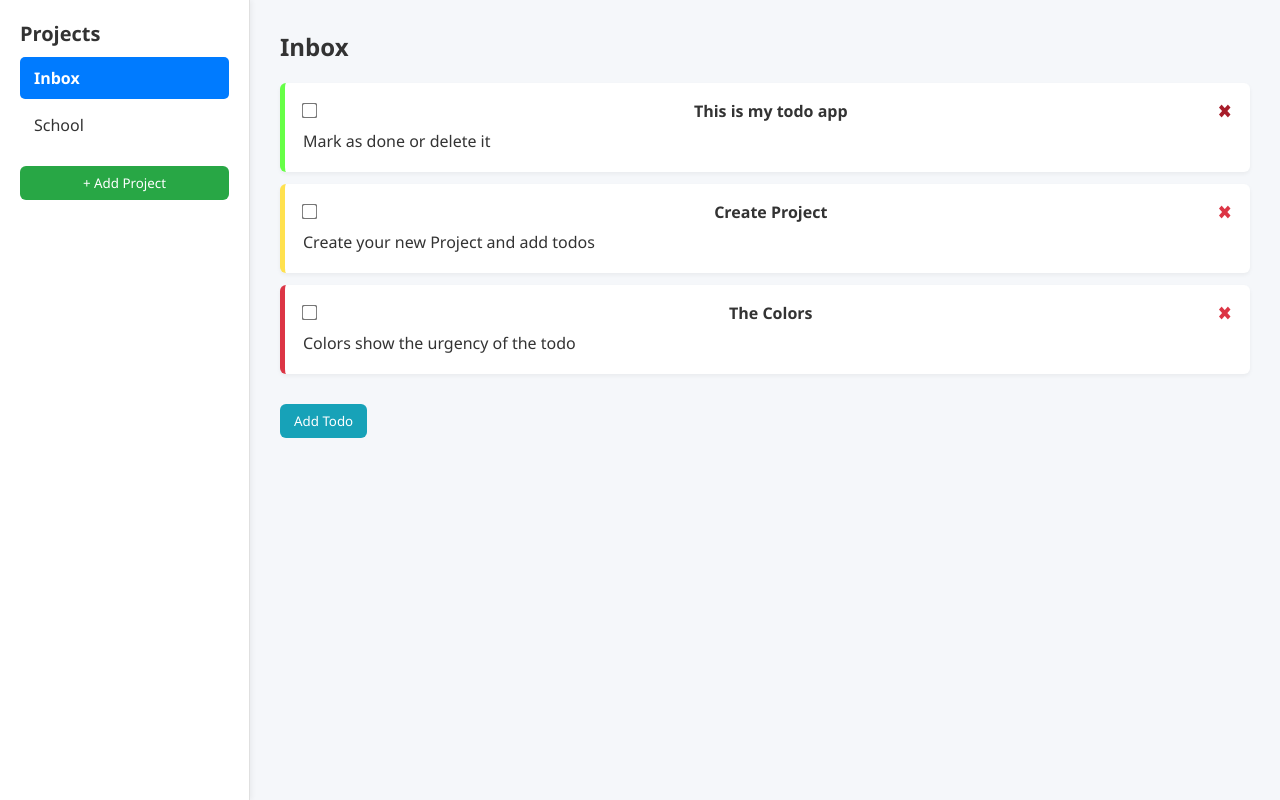
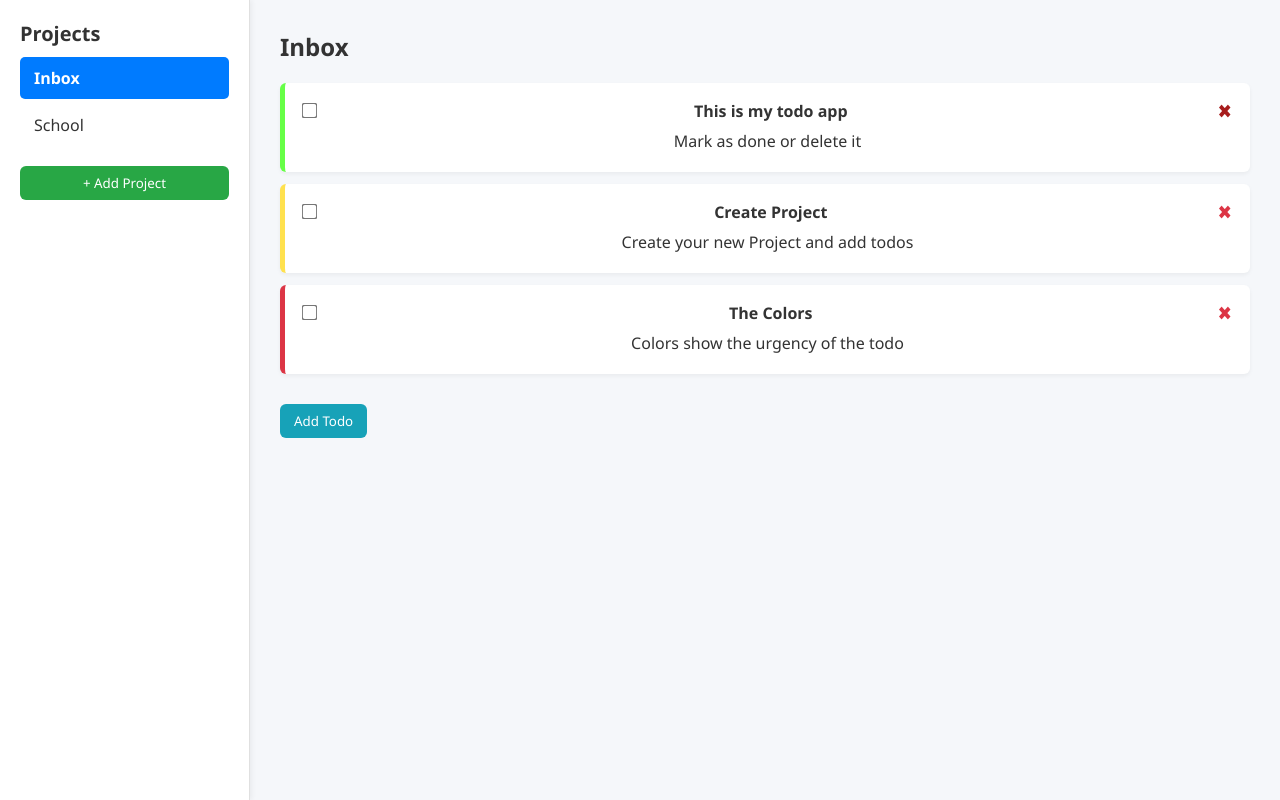
Before and after one commit to EduardoMezaM/Todo-List, a website built with webpack: page src/template.html in a window 1280 px wide. In both pictures the pointer is over the button 1224 px from the left and 110 px from the top of the page. Built offline with nearby package versions, Linux system fonts and the light colour scheme.

Commit message:
centered my p inside todo

```diff
--- a/src/styles.css
+++ b/src/styles.css
@@ -213,11 +213,12 @@ body {
 }
 
 .delete-todo:hover {
-  color: #a71d2a;
+  color: #a71d1d;
 }
 
 #todoList p {
   margin: 6px 0;
+  text-align: center;
 }
 
 #todoDescription{
```
